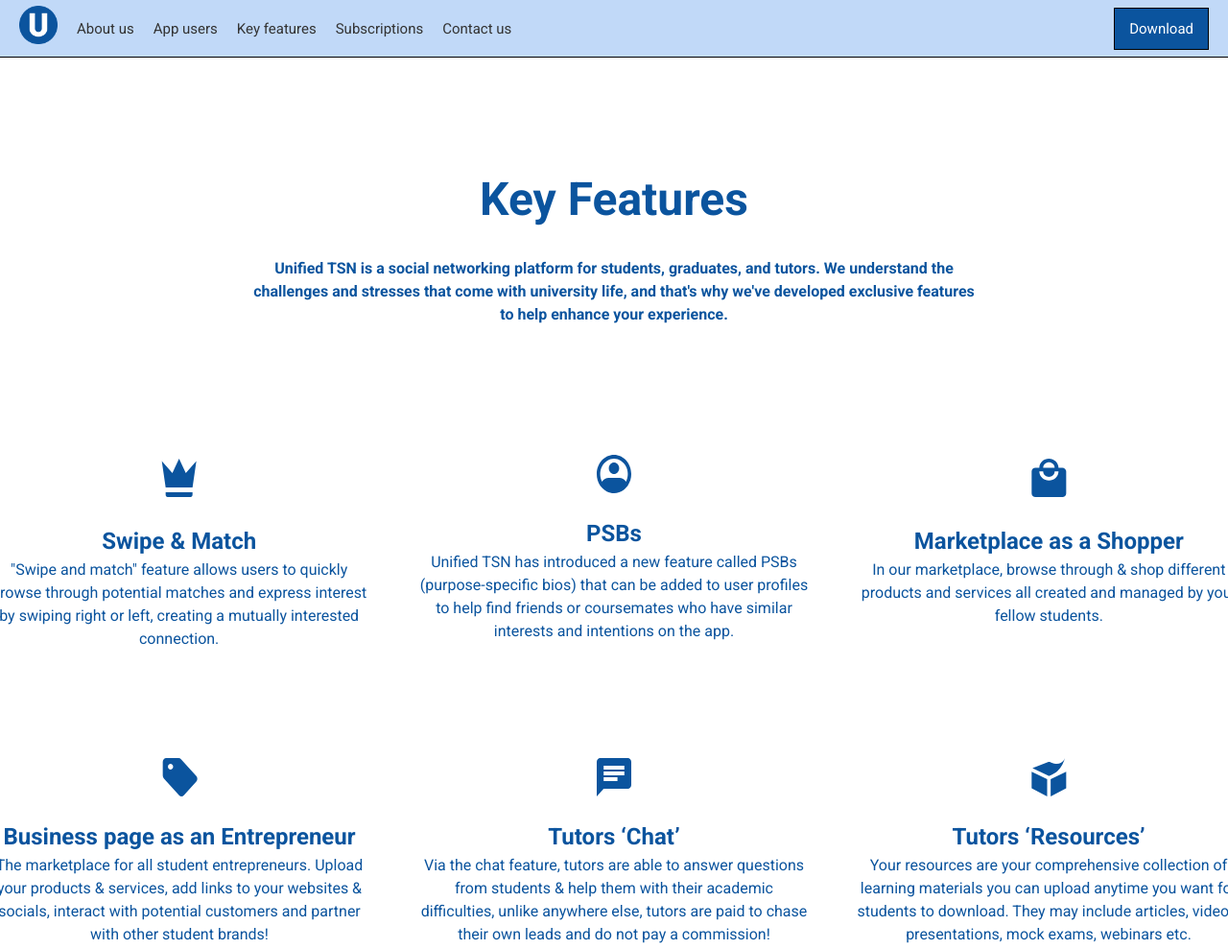
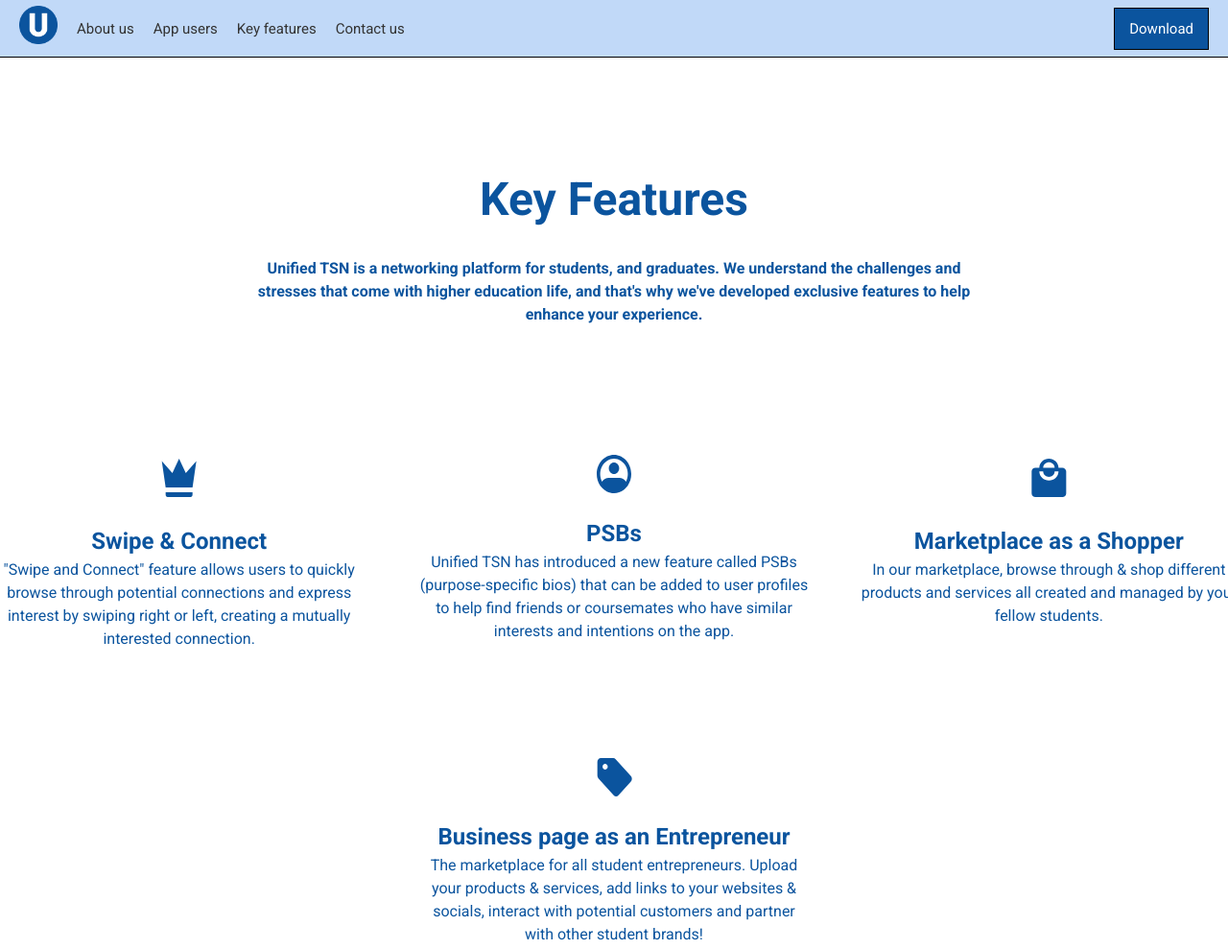
Before and after one commit to unifiedtsn4568/Unified-Website, a plain HTML site: page public/key-features.html in a window 1280 px wide. Shown: the top 989 px of the page at 96% size. Drawn offline with Linux system fonts and the light colour scheme.

Commit message:
Completing things off of checklist to help Unified's new transition.

```diff
--- a/public/key-features.html
+++ b/public/key-features.html
@@ -22,7 +22,7 @@
           <li><a href="./about.html">About us</a></li>
           <li><a href="./users.html">App users</a></li>
           <li><a href="./key-features.html">Key features</a></li>
-          <li><a href="./subscriptions.html">Subscriptions</a></li>
+          <!-- <li><a href="./subscriptions.html">Subscriptions</a></li> -->
           <li><a href="./contact.html">Contact us</a></li>
         </ul>
         <div class="register-button">
@@ -43,9 +43,9 @@
               </span>
               <span class="key-features-description">
                 <span>
-                  Unified TSN is a social networking platform for students,
-                  graduates, and tutors. We understand the challenges and
-                  stresses that come with university life, and that's why we've
+                  Unified TSN is a networking platform for students,
+                  and graduates. We understand the challenges and
+                  stresses that come with higher education life, and that's why we've
                   developed exclusive features to help enhance your experience.
                 </span>
               </span>
@@ -62,13 +62,13 @@
                   />
                   <div class="key-features-section-title">
                     <span class="key-features-swipeAndMatchHeading">
-                      <span>Swipe &amp; Match</span>
+                      <span>Swipe &amp; Connect</span>
                     </span>
                     <p></p>
                     <span class="key-features-SWDescription">
                       <span>
-                        "Swipe and match" feature allows users to quickly browse
-                        through potential matches and express interest by
+                        "Swipe and Connect" feature allows users to quickly browse
+                        through potential connections and express interest by
                         swiping right or left, creating a mutually interested
                         connection.
                       </span>
@@ -141,7 +141,7 @@
                   </div>
                 </div>
               </div>
-              <div class="key-features-column07">
+              <!-- <div class="key-features-column07">
                 <div class="key-features-content5">
                   <img
                     src="img/KeyFeatures/TutorsIcon.svg"
@@ -161,9 +161,9 @@
                     </span>
                   </div>
                 </div>
-              </div>
+              </div> -->
               <!-- Tutor Resources Feature--> <!-- TODO make text follow correct format -->
-              <div class="key-features-column08" >
+              <!-- <div class="key-features-column08" >
                 <div class="key-features-content6">
                   <img
                     alt="TutorsResources Icon Path not Found"
@@ -184,7 +184,7 @@
                     </span>
                   </div>
                 </div>
-              </div>
+              </div> -->
             </div>
           </div>
         </div>
```
Also changed, not shown: public/about.html (+5 -7 lines), public/contact.html (+3 -3 lines), public/faq.html (+5 -5 lines), public/index.html (+13 -13 lines), public/users.html (+3 -3 lines), 1 other file.
